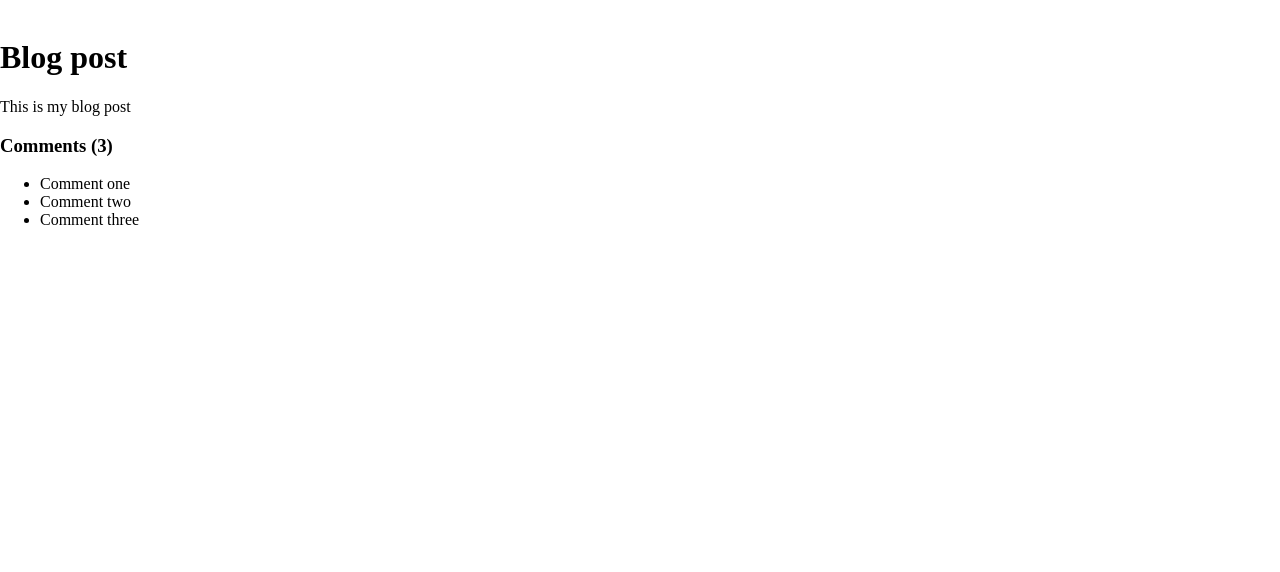
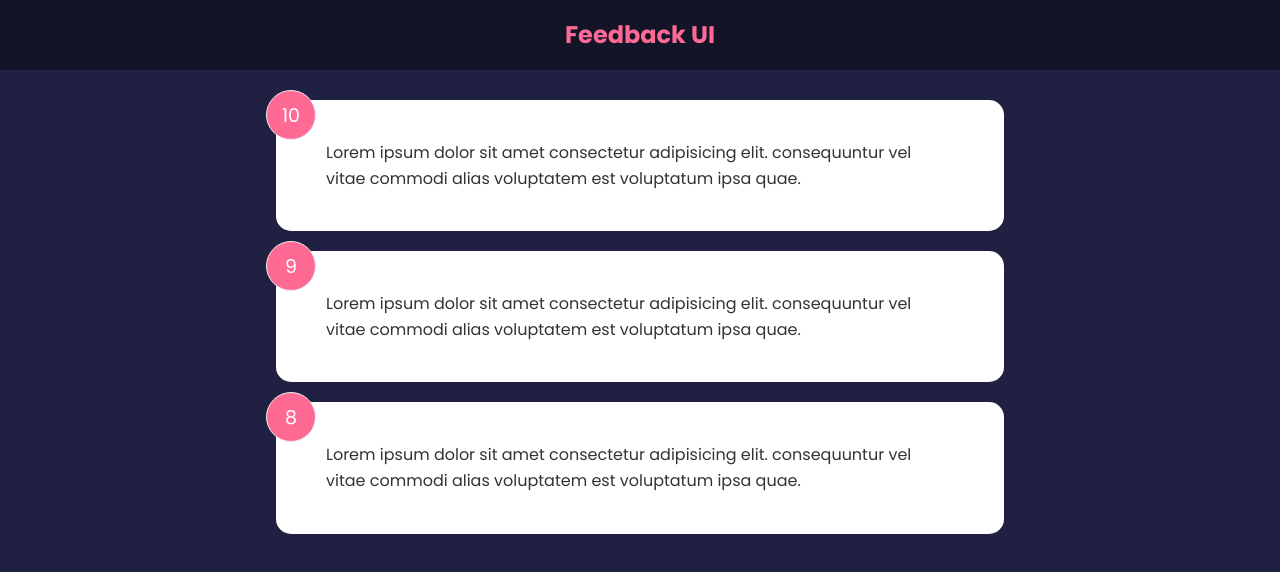
Before and after one commit to kenan459/react_tutorial_app1, a React (Create React App) app: page / in a window 1280 px wide. Shown: the top 572 px of the page. Built offline with nearby package versions, Linux system fonts and the light colour scheme.

Commit message:
Managing Global States

```diff
--- a/src/App.js
+++ b/src/App.js
@@ -1,35 +1,18 @@
+import { useState } from 'react'
+import Header from "./components/Header"
+import FeedbackList from "./components/FeedbackList"
+import FeedbackData from "./data/FeedbackData"
+
 function App() {
-  const title = "Blog post";
-  const body = "This is my blog post";
-  const comments = [
-    { id: 1, text: "Comment one" },
-    { id: 2, text: "Comment two" },
-    { id: 3, text: "Comment three" },
-  ];
-
-  const loading = false;
-  const showComments = true;
-
-  if (loading) return <h1>Loading...</h1>;
+  const [feedback, setFeedback] = useState(FeedbackData)
 
   return (
+    <>
+    <Header  />
     <div className="container">
-      <h1>{title}</h1>
-      <p>{body}</p>
-
-      {showComments ? (
-        <div className="comments">
-          <h3>Comments ({comments.length})</h3>
-          <ul>
-            {comments.map((comment, index) => (
-              <li key={index}>{comment.text}</li>
-            ))}
-          </ul>
-        </div>
-      ) : (
-        "no"
-      )}
+      <FeedbackList feedback={feedback} />
     </div>
+    </>
   );
 }
 
--- /dev/null
+++ b/src/components/FeedbackItem.jsx
@@ -0,0 +1,17 @@
+function FeedbackItem({item}) {
+//   const handleClick = () => {
+//     setRating(((prev) => {
+//         return prev + 1
+//     }))
+//   }
+
+  return (
+    <div className="card">
+      <div className="num-display">{item.rating}</div>
+      <div className="text-dsiplay">{item.text}</div>
+
+    </div>
+  );
+}
+
+export default FeedbackItem;
--- /dev/null
+++ b/src/components/FeedbackList.jsx
@@ -0,0 +1,15 @@
+import FeedbackItem from './FeedbackItem'
+
+function FeedbackList({ feedback }) {
+  console.log(feedback)
+  if (!feedback || feedback.length === 0) {
+    return <p>No Feedback Yet</p>;
+  }
+  return <div className="feedback-list">
+    {feedback.map((item)=>(
+      <FeedbackItem key={item.id} item={item}/>
+    ))}
+  </div>;
+}
+
+export default FeedbackList;
--- /dev/null
+++ b/src/components/Header.jsx
@@ -0,0 +1,31 @@
+import PropTypes from 'prop-types'
+
+
+function Header({text, bgColor, textColor}) {
+
+    const headerStyles = {
+        backgroundColor: bgColor,
+        color:textColor,
+    }
+
+    return (
+    <header style={ headerStyles }>
+      <div className="container">
+        <h2>{text}</h2>
+      </div>
+    </header>
+  );
+}
+
+Header.defaultProps = {
+    text: 'Feedback UI',
+    bgColor: 'rgba(0,0,0,0.4)',
+    textColor: '#ff6a95',
+}
+
+Header.propTypes = {
+    text: PropTypes.string,
+    bgColor: PropTypes.string,
+}
+
+export default Header;
--- /dev/null
+++ b/src/data/FeedbackData.js
@@ -0,0 +1,19 @@
+const FeedbackData = [
+    {
+      id: 1,
+      rating: 10,
+      text: 'Lorem ipsum dolor sit amet consectetur adipisicing elit. consequuntur vel vitae commodi alias voluptatem est voluptatum ipsa quae.',
+    },
+    {
+      id: 2,
+      rating: 9,
+      text: 'Lorem ipsum dolor sit amet consectetur adipisicing elit. consequuntur vel vitae commodi alias voluptatem est voluptatum ipsa quae.',
+    },
+    {
+      id: 3,
+      rating: 8,
+      text: 'Lorem ipsum dolor sit amet consectetur adipisicing elit. consequuntur vel vitae commodi alias voluptatem est voluptatum ipsa quae.',
+    },
+  ]
+
+  export default FeedbackData
--- a/src/index.css
+++ b/src/index.css
@@ -1,3 +1,230 @@
+@import url('https://fonts.googleapis.com/css2?family=Poppins:wght@400;600;700&display=swap');
+
+* {
+  box-sizing: border-box;
+  margin: 0;
+  padding: 0;
+}
+
 body {
-    display: inline;
+  font-family: 'Poppins', sans-serif;
+  background-color: #202142;
+  color: #fff;
+  line-height: 1.6;
 }
+
+ul {
+  list-style: none;
+}
+
+.container {
+  max-width: 768px;
+  margin: auto;
+  padding: 0 20px;
+}
+
+header {
+  height: 70px;
+  width: 100%;
+  display: flex;
+  justify-content: space-between;
+  align-items: center;
+  margin-bottom: 30px;
+}
+
+.card {
+  background-color: #fff;
+  color: #333;
+  border-radius: 15px;
+  padding: 40px 50px;
+  margin: 20px 0;
+  position: relative;
+}
+
+.card.reverse {
+  background-color: rgba(0, 0, 0, 0.4);
+  color: #fff;
+}
+
+.card h2 {
+  font-size: 22px;
+  font-weight: 600;
+  text-align: center;
+}
+
+.rating {
+  display: flex;
+  align-items: center;
+  justify-content: space-around;
+  margin: 30px 0 40px;
+}
+
+.rating li,
+.num-display {
+  position: relative;
+  background: #f4f4f4;
+  width: 50px;
+  height: 50px;
+  padding: 10px;
+  text-align: center;
+  border-radius: 50%;
+  font-size: 19px;
+  border: 1px #eee solid;
+  transition: 0.3s;
+}
+
+.rating li label {
+  position: absolute;
+  top: 50%;
+  left: 50%;
+  width: 50px;
+  height: 50px;
+  padding: 10px;
+  border-radius: 50%;
+  transform: translate(-50%, -50%);
+  cursor: pointer;
+}
+
+.rating li:hover,
+.num-display {
+  background: #ff6a95;
+  color: #fff;
+}
+
+[type='radio'] {
+  opacity: 0;
+}
+
+[type='radio']:checked ~ label {
+  background: #ff6a95;
+  color: #fff;
+}
+
+.input-group {
+  display: flex;
+  flex-direction: row;
+  border: 1px solid #ccc;
+  padding: 8px 10px;
+  border-radius: 8px;
+}
+
+input {
+  flex-grow: 2;
+  border: none;
+  font-size: 16px;
+}
+
+input:focus {
+  outline: none;
+}
+
+.feedback-stats {
+  color: #fff;
+  display: flex;
+  justify-content: space-between;
+  align-items: center;
+}
+
+.num-display {
+  position: absolute;
+  top: -10px;
+  left: -10px;
+}
+
+.close,
+.edit {
+  position: absolute;
+  top: 10px;
+  right: 20px;
+  cursor: pointer;
+  background: none;
+  border: none;
+}
+
+.edit {
+  right: 40px;
+}
+
+.btn {
+  color: #fff;
+  border: 0;
+  border-radius: 8px;
+  color: #fff;
+  width: 100px;
+  height: 40px;
+  cursor: pointer;
+}
+
+.btn-primary {
+  background-color: #202142;
+}
+
+.btn-secondary {
+  background: #ff6a95;
+}
+
+.btn:hover {
+  transform: scale(0.98);
+  opacity: 0.9;
+}
+
+.btn:disabled {
+  background-color: #cccccc;
+  color: #333;
+  cursor: auto;
+}
+
+.btn:disabled:hover {
+  transform: scale(1);
+  opacity: 1;
+}
+
+.message {
+  padding-top: 10px;
+  text-align: center;
+  color: rebeccapurple;
+}
+
+/* FIX: Remove position: absolute to keep about icon at the bottom of the
+ * document */
+.about-link {
+  display: flex;
+  justify-content: flex-end;
+}
+
+/* FIX: Remove position: absolute to keep about icon at the bottom of the
+ * document */
+.about-link a {
+  color: #fff;
+  cursor: pointer;
+}
+
+.about-link a:hover {
+  color: #ff6a95;
+}
+
+.about h1 {
+  margin-bottom: 20px;
+}
+
+.about p {
+  margin: 10px 0;
+}
+
+@media (max-width: 600px) {
+  .rating li {
+    margin: 10px 3px;
+  }
+
+  .rating {
+    display: flex;
+    align-items: center;
+    justify-content: center;
+    flex-wrap: wrap;
+    margin: 30px 0 40px;
+  }
+
+  .input-group input {
+    width: 80%;
+  }
+}
```
